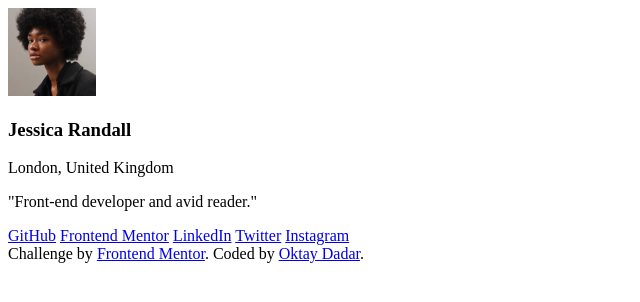
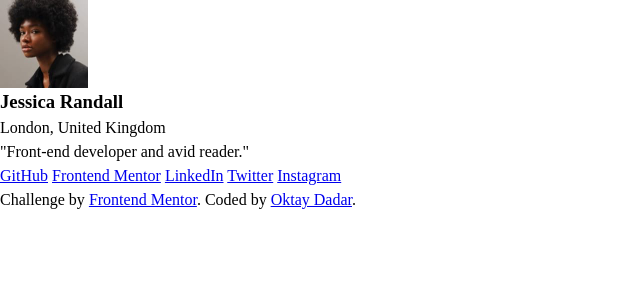
Before and after one commit to oktaydadar-rgb/frontend-mentor-odadar, a plain HTML site: page NewBie/social-links-profile-main/index.html in a window 1280 px wide. Shown: the whole page, without its empty margins (0-640 px from the left). Drawn offline with Linux system fonts and the light colour scheme.

Commit message:
add styles.css css reset  https://www.joshwcomeau.com/css/custom-css-reset/

```diff
--- a/NewBie/social-links-profile-main/styles.css
+++ b/NewBie/social-links-profile-main/styles.css
@@ -39,3 +39,79 @@
   --sp-8px: 0.5rem;
   --sp-4px: 0.25rem;
 }
+
+/* 1. Use a more-intuitive box-sizing model */
+*,
+*::before,
+*::after {
+  box-sizing: border-box;
+}
+
+/* 2. Remove default margin */
+* {
+  margin: 0;
+}
+
+/* 3. Enable keyword animations */
+@media (prefers-reduced-motion: no-preference) {
+  html {
+    interpolate-size: allow-keywords;
+  }
+}
+
+body {
+  /* 4. Add accessible line-height */
+  line-height: 1.5;
+  /* 5. Improve text rendering */
+  -webkit-font-smoothing: antialiased;
+}
+
+/* 6. Improve media defaults */
+img,
+picture,
+video,
+canvas,
+svg {
+  display: block;
+  max-width: 100%;
+}
+
+/* 7. Inherit fonts for form controls */
+input,
+button,
+textarea,
+select {
+  font: inherit;
+}
+
+/* 8. Avoid text overflows */
+p,
+h1,
+h2,
+h3,
+h4,
+h5,
+h6 {
+  overflow-wrap: break-word;
+}
+
+/* 9. Improve line wrapping */
+p {
+  text-wrap: pretty;
+}
+h1,
+h2,
+h3,
+h4,
+h5,
+h6 {
+  text-wrap: balance;
+}
+
+/*
+  10. Create a root stacking context
+*/
+#root,
+#__next {
+  isolation: isolate;
+}
```
